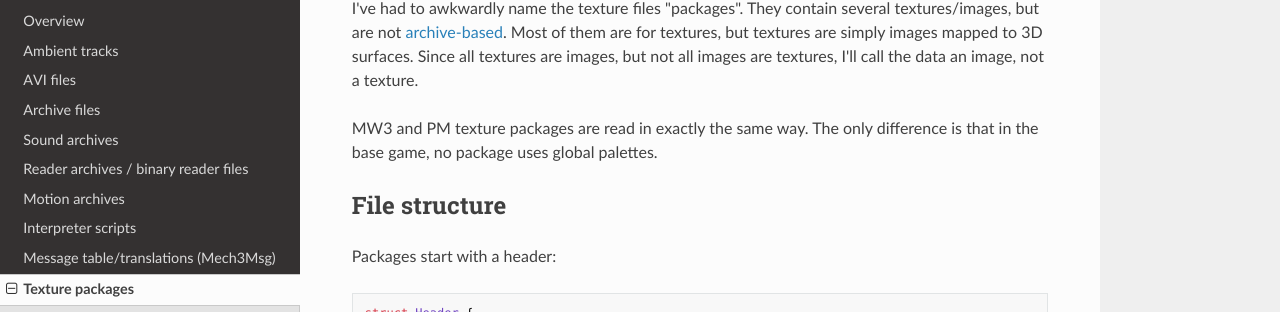
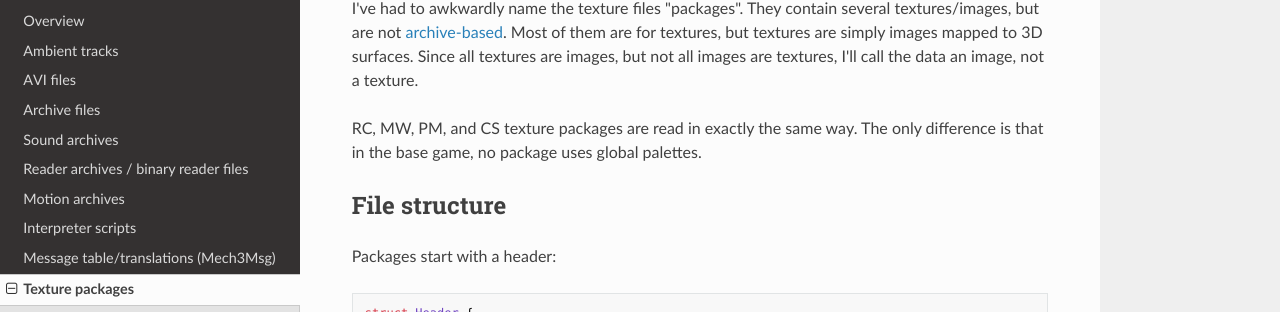
Before and after one commit to TerranMechworks/mech3doc, an MkDocs documentation site: the page built from docs/texture-packages.md, in a window 1280 px wide and 1400 px high. Shown: the part 267-579 px from the top of the window. Built offline with MkDocs 1.6.1, drawn with Linux system fonts in a browser that asks for light colours; nearby versions of some CDN libraries; some of the changed lines change nothing that is shown; some of the changed text lies outside the part shown.

Commit message:
Document Crimson Skies textures

```diff
--- a/docs/texture-packages.md
+++ b/docs/texture-packages.md
@@ -6,7 +6,7 @@
 
 I've had to awkwardly name the texture files "packages". They contain several textures/images, but are not [archive-based](archive-files.md). Most of them are for textures, but textures are simply images mapped to 3D surfaces. Since all textures are images, but not all images are textures, I'll call the data an image, not a texture.
 
-MW3 and PM texture packages are read in exactly the same way. The only difference is that in the base game, no package uses global palettes.
+RC, MW, PM, and CS texture packages are read in exactly the same way. The only difference is that in the base game, no package uses global palettes.
 
 ## File structure
 
@@ -66,6 +66,12 @@
     Vertical = 1,
     Horizontal = 2,
     Both = 3,
+    /// Crimson Skies only
+    Unk4 = 4,
+    /// Crimson Skies only
+    Unk7 = 7,
+    /// Crimson Skies only
+    Unk8 = 8,
 }
 
 bitflags ImageFlags: u32 {
```
